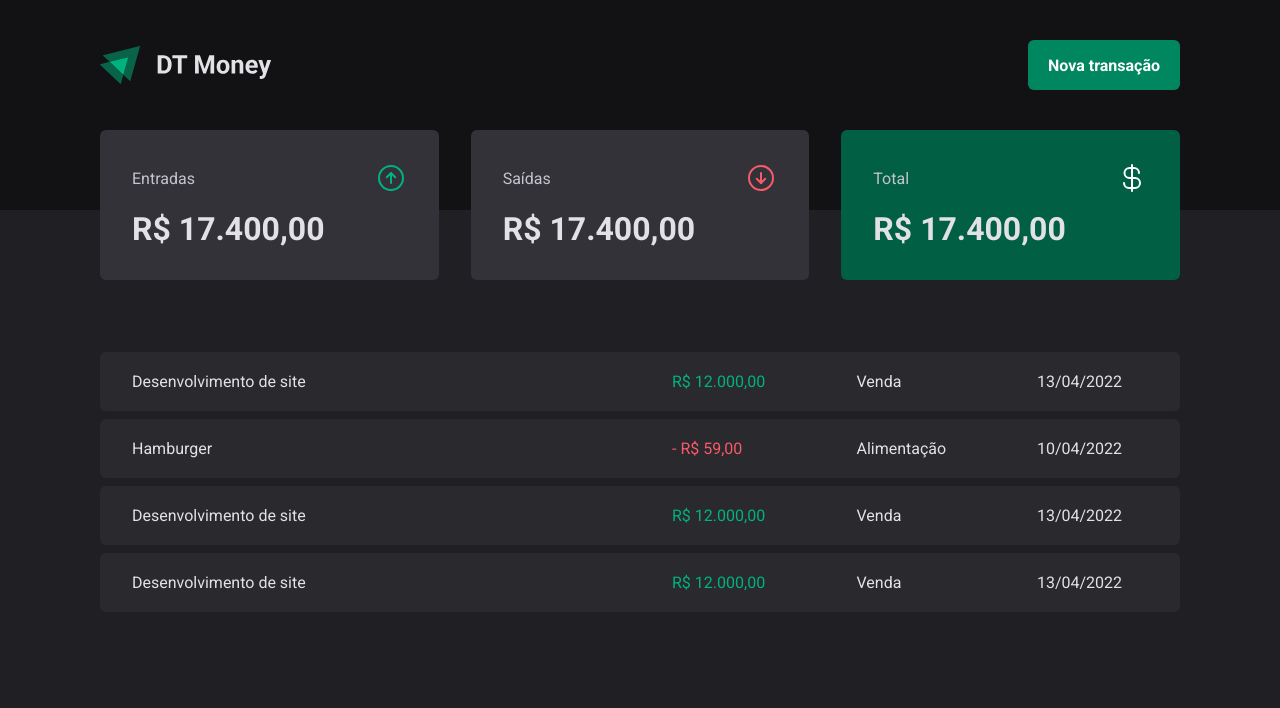
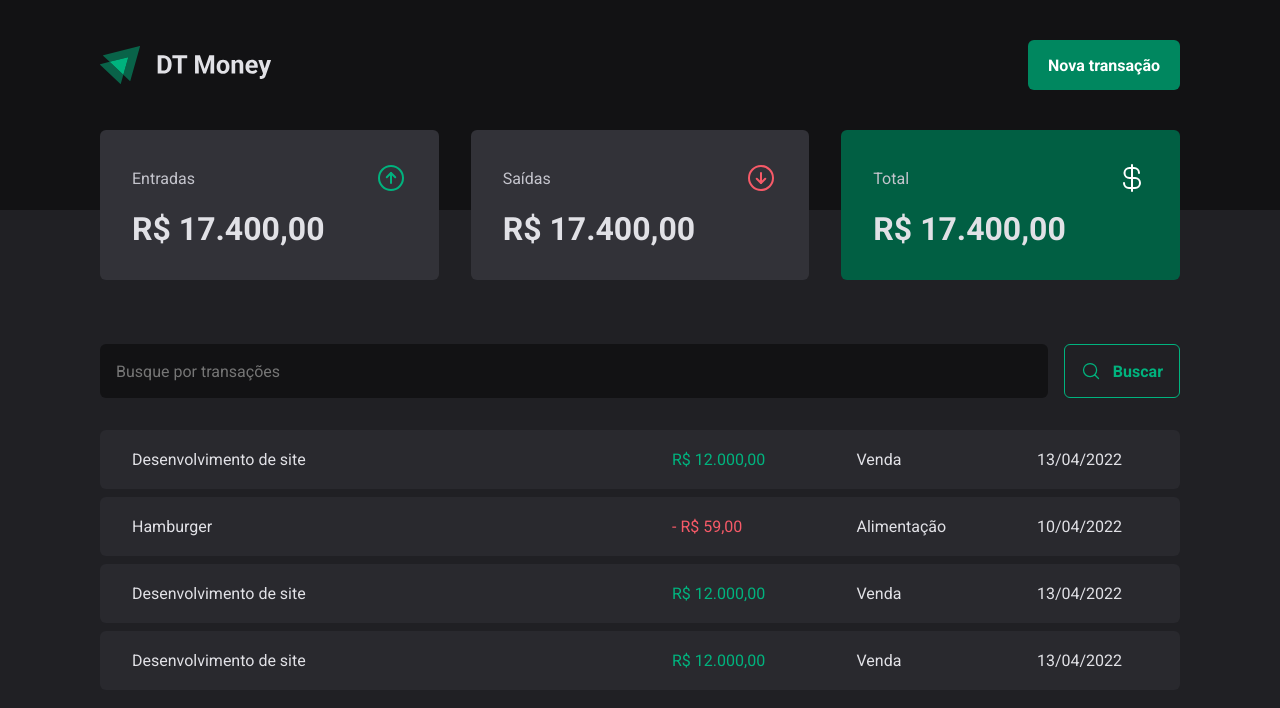
Before and after one commit to bruno-castilho/03-dt-money, a React (Vite) app: page / in a window 1280 px wide. Shown: the top 708 px of the page. Built offline with nearby package versions, Linux system fonts and the light colour scheme.

Commit message:
SearchForm

```diff
--- /dev/null
+++ b/src/pages/Transactions/SearchForm/index.tsx
@@ -0,0 +1,15 @@
+import { MagnifyingGlass } from 'phosphor-react'
+import { SearchFormContainer } from './styles'
+
+export function SearchForm() {
+  return (
+    <SearchFormContainer>
+      <input type="text" placeholder="Busque por transações" />
+
+      <button type="submit">
+        <MagnifyingGlass size={20} />
+        Buscar
+      </button>
+    </SearchFormContainer>
+  )
+}
--- /dev/null
+++ b/src/pages/Transactions/SearchForm/styles.tsx
@@ -0,0 +1,43 @@
+import styled from 'styled-components'
+
+export const SearchFormContainer = styled.form`
+  display: flex;
+  gap: 1rem;
+
+  input {
+    flex: 1;
+    border-radius: 6px;
+    border: 0;
+    background: ${(props) => props.theme['gray-900']};
+    color: ${(props) => props.theme['gray-300']};
+    padding: 1rem;
+  }
+
+  &::placeholder {
+    color: ${(props) => props.theme['gray-500']};
+  }
+
+  button {
+    display: flex;
+    align-items: center;
+    gap: 0.74rem;
+
+    border: 0;
+    padding: 1rem;
+    background: transparent;
+    border: 1px solid ${(props) => props.theme['green-300']};
+    color: ${(props) => props.theme['green-300']};
+    font-weight: bold;
+    border-radius: 6px;
+    cursor: pointer;
+
+    &:hover {
+      background: ${(props) => props.theme['green-500']};
+      border-color: ${(props) => props.theme['green-500']};
+      color: ${(props) => props.theme.white};
+      transition:
+        background-color 0.2s color 0.2s,
+        border-color 0.2s;
+    }
+  }
+`
--- a/src/pages/Transactions/index.tsx
+++ b/src/pages/Transactions/index.tsx
@@ -1,5 +1,6 @@
 import { Header } from '../../components/Header'
 import { Summary } from '../../components/Summary'
+import { SearchForm } from './SearchForm'
 import {
   PriceHighlight,
   TransactionsContainer,
@@ -13,6 +14,7 @@
       <Summary />
 
       <TransactionsContainer>
+        <SearchForm />
         <TransactionsTable>
           <tbody>
             <tr>
--- a/src/pages/Transactions/styles.ts
+++ b/src/pages/Transactions/styles.ts
@@ -11,7 +11,7 @@
   width: 100%;
   border-collapse: separate;
   border-spacing: 0 0.5rem;
-  /* margin-top: 1.5rem; */
+  margin-top: 1.5rem;
 
   td {
     padding: 1.25rem 2rem;
```
